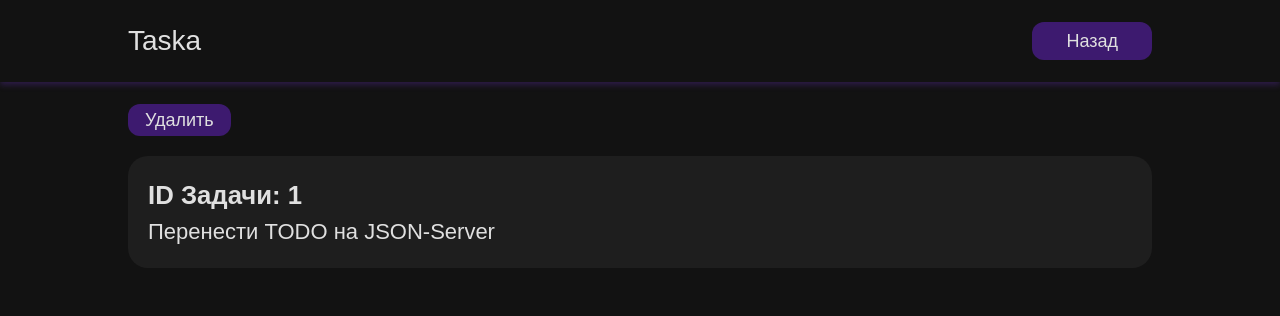
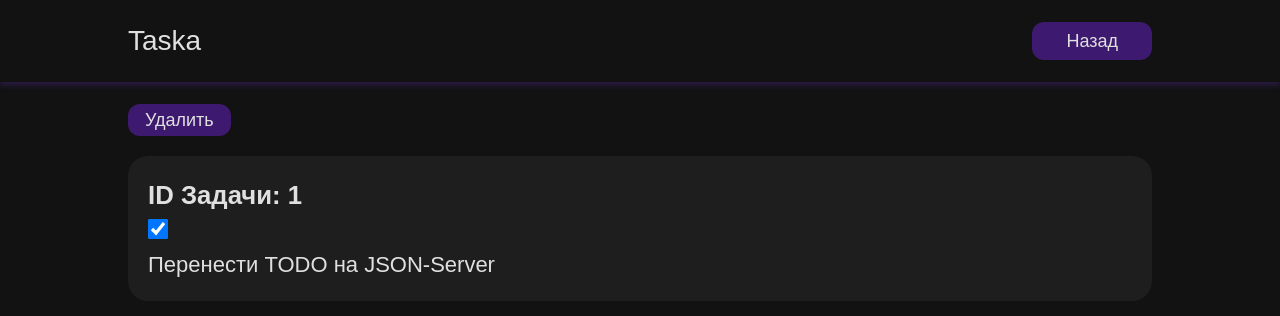
Before and after one commit to katsu-w/taska, a React (Vite) app: page /task/1 in a window 1280 px wide. Shown: the top 316 px of the page. Built offline with nearby package versions, Linux system fonts and the light colour scheme; data requests are answered from the project's data file.

Commit message:
destructured status checkbox + connected it to task details page

```diff
--- a/src/components/TaskDetails/TaskDetails.tsx
+++ b/src/components/TaskDetails/TaskDetails.tsx
@@ -1,7 +1,7 @@
 import TaskDetailsLayout from './TaskDetailsLayout';
 import type { SetStateAction } from 'react';
 import type { ITask } from '../../types/types.ts';
-import { useRequestDeleteTask } from '../../hooks';
+import { useRequestChangeCompletion, useRequestDeleteTask } from '../../hooks';
 
 interface ITaskDetailsProps {
 	currentTask: ITask | undefined;
@@ -11,12 +11,15 @@ interface ITaskDetailsProps {
 export function TaskDetails(props: ITaskDetailsProps) {
 	const { currentTask, setTaskList } = props;
 	const { requestDeleteTask, isDeleting } = useRequestDeleteTask(setTaskList);
+	const { requestChangeCompletion, isUpdating } = useRequestChangeCompletion(setTaskList);
 
 	return (
 		<TaskDetailsLayout
 			requestDeleteTask={requestDeleteTask}
 			currentTask={currentTask}
 			isDeleting={isDeleting}
+			requestChangeCompletion={requestChangeCompletion}
+			isUpdating={isUpdating}
 		/>
 	);
 }
--- a/src/components/TaskDetails/TaskDetailsLayout/TaskDetailsLayout.tsx
+++ b/src/components/TaskDetails/TaskDetailsLayout/TaskDetailsLayout.tsx
@@ -1,18 +1,28 @@
 import './TaskDetailsLayout.scss';
 import type { ITask } from '../../../types/types.ts';
 import DeleteTaskButton from '../../UI/DeleteTaskButton';
+import StatusCheckbox from '../../UI/StatusCheckbox';
+import Loader from '../../Loader';
 
 interface ITaskDetailsLayoutProps {
+	currentTask: ITask | undefined;
 	requestDeleteTask: (id: number) => void;
-	currentTask: ITask | undefined;
 	isDeleting: boolean;
+	requestChangeCompletion: (id: number, status: boolean) => void;
+	isUpdating: boolean;
 }
 
 export function TaskDetailsLayout(props: ITaskDetailsLayoutProps) {
-	const { requestDeleteTask, isDeleting, currentTask } = props;
+	const {
+		requestDeleteTask,
+		isDeleting,
+		currentTask,
+		requestChangeCompletion,
+		isUpdating,
+	} = props;
 
 	if (!currentTask) {
-		return null;
+		return <Loader />;
 	}
 
 	return (
@@ -27,6 +37,12 @@ export function TaskDetailsLayout(props: ITaskDetailsLayoutProps) {
 			</div>
 			<div className="task-details__info">
 				<h3 className="info__task-id">ID Задачи: {currentTask.id}</h3>
+				<StatusCheckbox
+					id={currentTask.id}
+					status={currentTask.completed}
+					requestChangeCompletion={requestChangeCompletion}
+					isUpdating={isUpdating}
+				/>
 				<p>{currentTask.title}</p>
 			</div>
 		</main>
--- a/src/components/TaskItem/TaskItem.tsx
+++ b/src/components/TaskItem/TaskItem.tsx
@@ -4,6 +4,7 @@ import type { ITask } from '../../types/types.ts';
 import { useRequestChangeCompletion, useRequestDeleteTask } from '../../hooks';
 import { useNavigate } from 'react-router-dom';
 import DeleteTaskButton from '../UI/DeleteTaskButton';
+import StatusCheckbox from '../UI/StatusCheckbox';
 
 interface ITaskItemProps {
 	id: number;
@@ -21,15 +22,11 @@ export function TaskItem(props: ITaskItemProps) {
 	return (
 		<div className="task" onClick={() => navigate(`/task/${id}`)}>
 			<div className="task__details">
-				<input
-					className="task__status"
-					id={`task-${id}-status`}
-					name={`task-${id}-status`}
-					type="checkbox"
-					checked={status}
-					onClick={(e) => e.stopPropagation()}
-					onChange={() => requestChangeCompletion(id, status)}
-					disabled={isUpdating}
+				<StatusCheckbox
+					id={id}
+					status={status}
+					requestChangeCompletion={requestChangeCompletion}
+					isUpdating={isUpdating}
 				/>
 				<p className="task__title">{title}</p>
 			</div>
--- /dev/null
+++ b/src/components/UI/StatusCheckbox/StatusCheckbox.scss
@@ -0,0 +1,3 @@
+.staus-checkbox {
+
+}
--- /dev/null
+++ b/src/components/UI/StatusCheckbox/StatusCheckbox.tsx
@@ -0,0 +1,25 @@
+import './StatusCheckbox.scss';
+
+interface IStatusCheckboxProps {
+	id: number;
+	status: boolean;
+	requestChangeCompletion: (id: number, status: boolean) => void;
+	isUpdating: boolean;
+}
+
+export function StatusCheckbox(props: IStatusCheckboxProps) {
+	const { id, status, requestChangeCompletion, isUpdating } = props;
+
+	return (
+		<input
+			className="task__status"
+			id={`task-${id}-status`}
+			name={`task-${id}-status`}
+			type="checkbox"
+			checked={status}
+			onClick={(e) => e.stopPropagation()}
+			onChange={() => requestChangeCompletion(id, status)}
+			disabled={isUpdating}
+		/>
+	);
+}
--- /dev/null
+++ b/src/components/UI/StatusCheckbox/index.ts
@@ -0,0 +1,3 @@
+import { StatusCheckbox } from './StatusCheckbox.tsx';
+
+export default StatusCheckbox;
```
